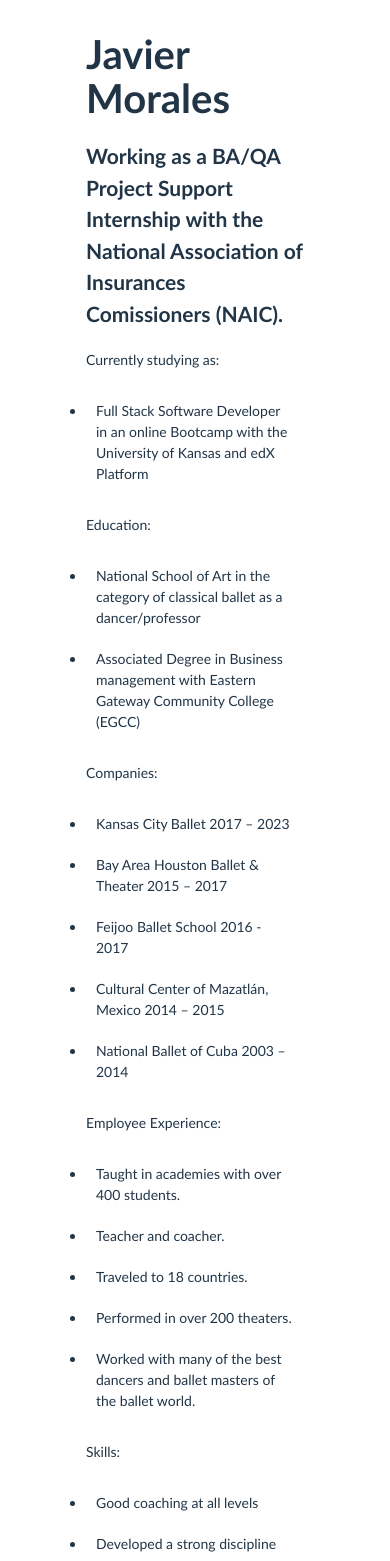
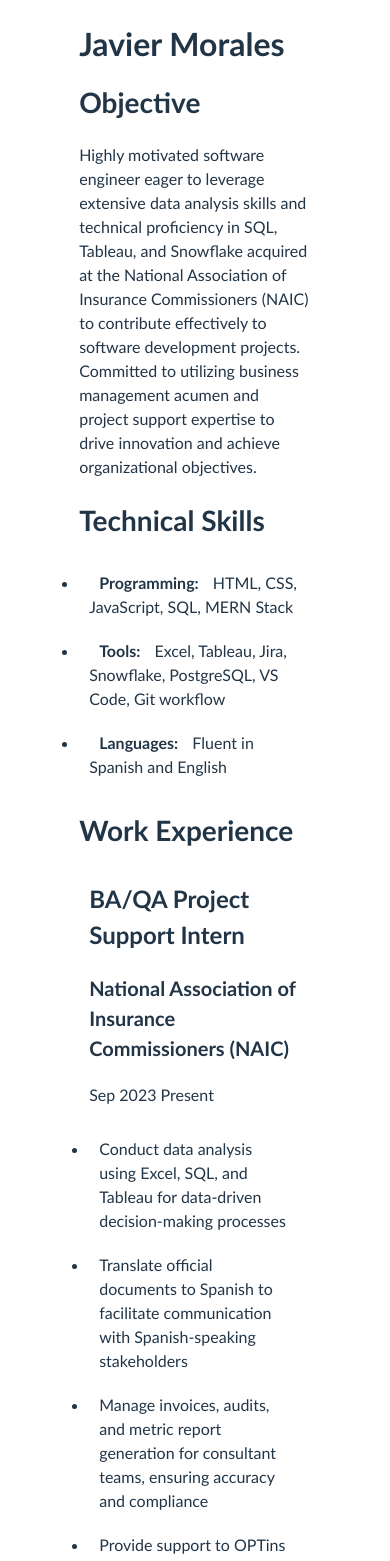
Before and after one commit to elchinatalpf/react-portfolio, a React (Vite) app: page /resume in a window 390 px wide. Shown: the part 320-1881 px from the top of the page. Built offline with nearby package versions, Linux system fonts and the light colour scheme; no server answers.

Commit message:
updated resuma page, and added css file and responsive design

```diff
--- a/src/pages/resume/Resume.jsx
+++ b/src/pages/resume/Resume.jsx
@@ -1,51 +1,70 @@
 import React from "react";
+import "./resume.css";
 
 export default function Resume() {
   return (
-    <div className="container">
+    <div className="container mt-5">
       <div className="row">
         <div className="col-12">
-          <h1>Javier Morales</h1>
-            <h2>Working as a BA/QA Project Support Internship with the National Association
-              of Insurances Comissioners (NAIC).
-            </h2>
-          <p className="lead">Currently studying as:</p>
+          <h1 className="text-center">Javier Morales</h1>
+
+          <h2 className="mt-4">Objective</h2>
+          <p>
+            Highly motivated software engineer eager to leverage extensive data analysis skills and technical proficiency in SQL,
+            Tableau, and Snowflake acquired at the National Association of Insurance Commissioners (NAIC) to contribute effectively
+            to software development projects. Committed to utilizing business management acumen and project support expertise to
+            drive innovation and achieve organizational objectives.
+          </p>
+
+          <h2 className="mt-4">Technical Skills</h2>
           <ul className="list-group">
-            <li className="list-group-item">Full Stack Software Developer in an online Bootcamp with the University of Kansas and edX Platform</li>
+            <li className="list-group-item"><strong>Programming:</strong> HTML, CSS, JavaScript, SQL, MERN Stack</li>
+            <li className="list-group-item"><strong>Tools:</strong> Excel, Tableau, Jira, Snowflake, PostgreSQL, VS Code, Git workflow</li>
+            <li className="list-group-item"><strong>Languages:</strong> Fluent in Spanish and English</li>
           </ul>
 
-          <p className="lead">Education:</p>
+          <h2 className="mt-4">Work Experience</h2>
+          <div className="mb-3">
+            <h3>BA/QA Project Support Intern</h3>
+            <h4>National Association of Insurance Commissioners (NAIC)</h4>
+            <p>Sep 2023  Present</p>
+            <ul className="list-group">
+              <li className="list-group-item">Conduct data analysis using Excel, SQL, and Tableau for data-driven decision-making processes</li>
+              <li className="list-group-item">Translate official documents to Spanish to facilitate communication with Spanish-speaking stakeholders</li>
+              <li className="list-group-item">Manage invoices, audits, and metric report generation for consultant teams, ensuring accuracy and compliance</li>
+              <li className="list-group-item">Provide support to OPTins by conducting audits and quality assurance of PDF file ingestion</li>
+              <li className="list-group-item">Maintain contact lists for monthly industry and state meetings, facilitating seamless communication and collaboration</li>
+              <li className="list-group-item">Perform QA testing of SQL queries in Snowflake to ensure data integrity and system functionality</li>
+            </ul>
+          </div>
+
+          <h2 className="mt-4">Certifications</h2>
           <ul className="list-group">
-            <li className="list-group-item">National School of Art in the category of classical ballet as a dancer/professor</li>
-            <li className="list-group-item">Associated Degree in Business management with Eastern Gateway Community College (EGCC)</li>
+            <li className="list-group-item">Tableau A-Z Hands-On Tableau Training for Data Science (Udemy)</li>
+            <li className="list-group-item">Generative AI for Leaders & Business Professionals (Udemy)</li>
           </ul>
 
-          <p className="lead">Companies:</p>
+          <h2 className="mt-4">Education</h2>
           <ul className="list-group">
-            <li className="list-group-item">Kansas City Ballet 2017 – 2023</li>
-            <li className="list-group-item">Bay Area Houston Ballet & Theater 2015 – 2017</li>
-            <li className="list-group-item">Feijoo Ballet School 2016 - 2017</li>
-            <li className="list-group-item">Cultural Center of Mazatlán, Mexico 2014 – 2015</li>
-            <li className="list-group-item">National Ballet of Cuba 2003 – 2014</li>
+            <li className="list-group-item">Full Stack Software Development Bootcamp, University of Kansas (2022 - 2023)</li>
+            <li className="list-group-item">Associate's Degree in Business Management, Eastern Gateway Community College (2019 - 2022)</li>
+            <li className="list-group-item">National School of Art, Classical Ballet (1999 - 2003)</li>
           </ul>
 
-          <p className="lead">Employee Experience:</p>
+          <h2 className="mt-4">Previous Experience</h2>
           <ul className="list-group">
-            <li className="list-group-item">Taught in academies with over 400 students.</li>
-            <li className="list-group-item">Teacher and coacher.</li>
-            <li className="list-group-item">Traveled to 18 countries.</li>
-            <li className="list-group-item">Performed in over 200 theaters.</li>
-            <li className="list-group-item">Worked with many of the best dancers and ballet masters of the ballet world.</li>
+            <li className="list-group-item">Dancer/Professor, Kansas City Ballet (2017 - 2023)</li>
+            <li className="list-group-item">Dancer, Bay Area Houston Ballet & Theater (2015 - 2017)</li>
+            <li className="list-group-item">Instructor, Feijoo Ballet School (2016 - 2017)</li>
+            <li className="list-group-item">Dancer, Cultural Center of Mazatlán, Mexico (2014 - 2015)</li>
+            <li className="list-group-item">Dancer, National Ballet of Cuba (2003 - 2014)</li>
           </ul>
 
-          <p className="lead">Skills:</p>
+          <h2 className="mt-4">Transferable Skills from Ballet Career</h2>
           <ul className="list-group">
-            <li className="list-group-item">Good coaching at all levels</li>
-            <li className="list-group-item">Developed a strong discipline</li>
-            <li className="list-group-item">Time management</li>
-            <li className="list-group-item">Teamwork</li>
-            <li className="list-group-item">Good performance under pressure</li>
-            <li className="list-group-item">Fluent in Spanish and English</li>
+            <li className="list-group-item">Strong discipline and time management honed through years of rigorous training and performance schedules</li>
+            <li className="list-group-item">Excellent teamwork and ability to perform under pressure in high-stakes environments</li>
+            <li className="list-group-item">Teaching and coaching experience working with diverse groups of students, demonstrating effective communication and leadership abilities</li>
           </ul>
         </div>
       </div>
--- /dev/null
+++ b/src/pages/resume/resume.css
@@ -0,0 +1,52 @@
+.container {
+    padding: 0.2rem;
+  }
+
+  h1 {
+    font-size: 2.5rem;
+  }
+
+  h2 {
+    font-size: 2rem;
+  }
+
+  h3 {
+    font-size: 1.75rem;
+  }
+
+  h4 {
+    font-size: 1.5rem;
+  }
+
+  p, .list-group-item {
+    font-size: 1rem;
+    line-height: 1.5;
+  }
+
+  .text-center a {
+    margin: 0 0.5rem;
+    text-decoration: none;
+    color: #007bff;
+  }
+
+  .text-center a:hover {
+    text-decoration: underline;
+  }
+
+  @media (max-width: 576px) {
+    h1 {
+      font-size: 2rem;
+    }
+
+    h2 {
+      font-size: 1.75rem;
+    }
+
+    h3 {
+      font-size: 1.5rem;
+    }
+
+    h4 {
+      font-size: 1.25rem;
+    }
+  }
```
